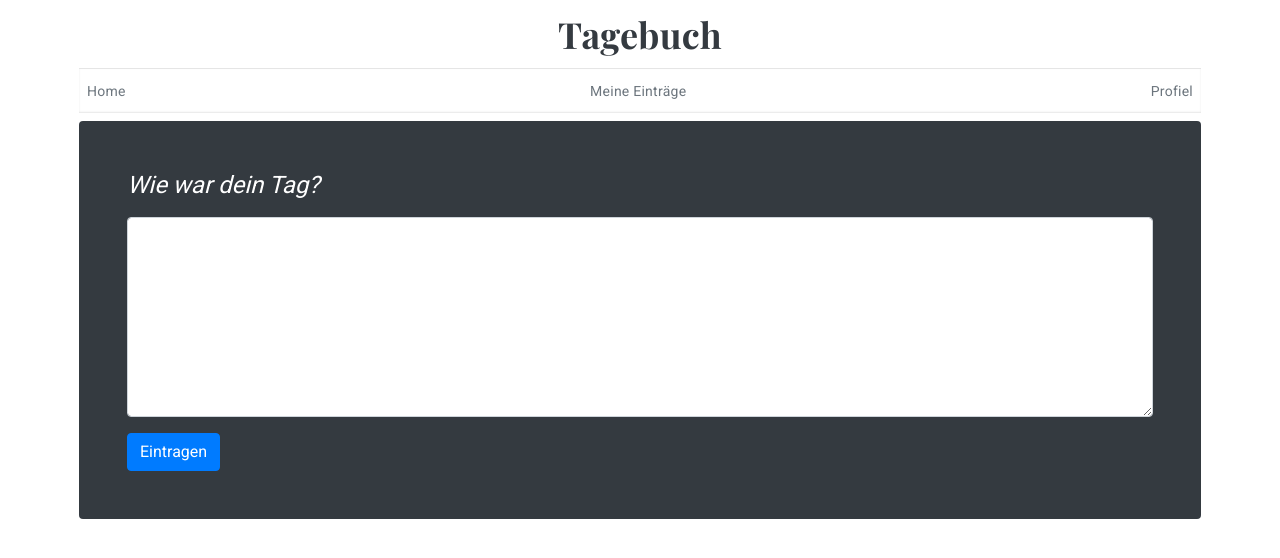
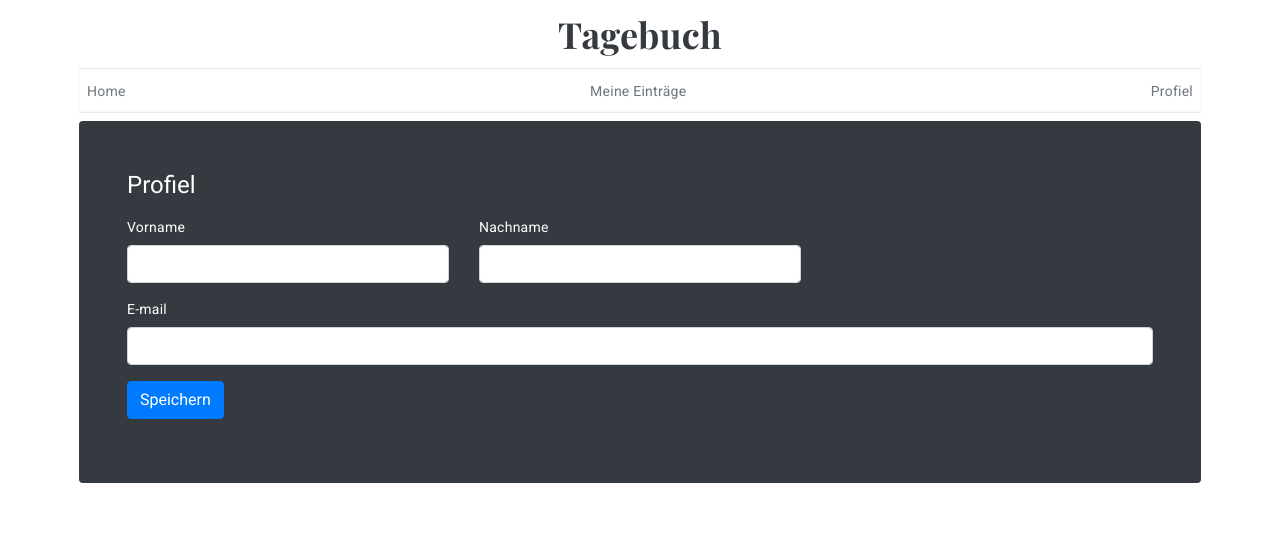
Before and after one commit to KarimaElSharkawy/WebtechFront, an Angular app in the folder frontend/: page /profiel in a window 1280 px wide. Before the commit this address led to /startseite. Shown: the top 558 px of the page. Built offline with nearby package versions, Linux system fonts and the light colour scheme.

Commit message:
profiel design

```diff
--- a/frontend/src/app/app.component.ts
+++ b/frontend/src/app/app.component.ts
@@ -7,11 +7,12 @@ import { MatFormFieldModule } from '@angular/material/form-field';
 import { EintraegeComponent } from './eintraege/eintraege.component';
 import { NavComponent } from './nav/nav.component';
 import { CommonModule } from '@angular/common';
+import { ProfielComponent } from './profiel/profiel.component';
 
 @Component({
   selector: 'app-root',
   standalone: true,
-  imports: [RouterOutlet, StartseiteComponent, MatFormFieldModule, MatInputModule,
+  imports: [RouterOutlet, StartseiteComponent, ProfielComponent, MatFormFieldModule, MatInputModule,
     MatSelectModule, EintraegeComponent, NavComponent],
   templateUrl: './app.component.html',
   styleUrls: ['./app.component.css']
--- a/frontend/src/app/app.module.ts
+++ b/frontend/src/app/app.module.ts
@@ -12,6 +12,7 @@ import { NavComponent } from './nav/nav.component';
 import { AppComponent } from './app.component';
 import { BackendService } from './shared/backend.service';
 import { AppRoutingModule } from './app.routes';
+import { ProfielComponent } from './profiel/profiel.component';
 
 
 
@@ -21,18 +22,22 @@ import { AppRoutingModule } from './app.routes';
     AppComponent,
     NavComponent,
     StartseiteComponent,
+    ProfielComponent,
     EintraegeComponent,
   ],
   imports: [
     BrowserModule,
     HttpClientModule,
     AppRoutingModule,
+    ProfielComponent,
     CommonModule,
     BackendService,
     HttpClient,
     RouterModule.forRoot([
       { path: 'startseite', component: StartseiteComponent },
       { path: 'eintraege', component: EintraegeComponent },
+      { path: 'profiel', component: ProfielComponent },
+
 
       { path: '', redirectTo: '/startseite', pathMatch: 'full' },
 
--- a/frontend/src/app/app.routes.ts
+++ b/frontend/src/app/app.routes.ts
@@ -2,10 +2,12 @@ import { RouterModule, Routes } from '@angular/router';
 import { StartseiteComponent } from './startseite/startseite.component';
 import { EintraegeComponent } from './eintraege/eintraege.component';
 import { NgModule } from '@angular/core';
+import { ProfielComponent } from './profiel/profiel.component';
 
 
 export const routes: Routes = [
   { path: 'startseite', component: StartseiteComponent },
+  { path: 'profiel', component: ProfielComponent },
   { path: 'eintraege', component: EintraegeComponent },
   { path: '', redirectTo: '/startseite', pathMatch: 'full' },
   { path: '**', redirectTo: '/startseite' }
--- a/frontend/src/app/nav/nav.component.html
+++ b/frontend/src/app/nav/nav.component.html
@@ -19,7 +19,7 @@
     <nav class="nav d-flex justify-content-between">
       <a class="p-2 text-muted" routerLink="/startseite" routerLinkActive="active">Home</a>
       <a class="p-2 text-muted" routerLink="/eintraege" routerLinkActive="active">Meine Einträge</a>
-      <a class="p-2 text-muted" routerLink="/eintraege" routerLinkActive="active">Profiel</a>
+      <a class="p-2 text-muted" routerLink="/profiel" routerLinkActive="active">Profiel</a>
 
     </nav>
   </div>
--- a/frontend/src/app/profiel/profiel.component.css
+++ b/frontend/src/app/profiel/profiel.component.css
@@ -0,0 +1,18 @@
+.container {
+    max-width: 90%;
+  }
+
+  .blog-header {
+    line-height: 1;
+    border-bottom: 1px solid #e5e5e5;
+  }
+
+  .blog-header-logo {
+    font-family: 'Playfair Display', serif;
+    font-size: 2.25rem;
+  }
+
+  .jumbotron {
+    background-color: #343a40;
+    color: white;
+  }
--- a/frontend/src/app/profiel/profiel.component.html
+++ b/frontend/src/app/profiel/profiel.component.html
@@ -1 +1,27 @@
-<p>profiel works!</p>
+<div class="container">
+    <div class="jumbotron p-3 p-md-5 text-white rounded bg-dark"><h1>Profiel</h1>
+      <div class="col-md-6 px-0">
+      </div>
+      <div class="row">
+        <div class="col-sm-4">
+          <div class="form-group">
+            <label>Vorname</label>
+            <input type="text" class="form-control">
+          </div>
+        </div>
+        <div class="col-sm-4">
+          <div class="form-group">
+            <label>Nachname</label>
+            <input type="text" class="form-control">
+          </div>
+        </div>
+      </div>
+      <div class="form-group">
+        <label>E-mail</label>
+        <input type="text" class="form-control">
+      </div> <div class="form-group">
+        <button type="button" class="btn btn-primary" >Speichern</button>
+      </div>
+    </div>
+
+  </div>
--- a/frontend/src/app/shared/backend.service.ts
+++ b/frontend/src/app/shared/backend.service.ts
@@ -23,5 +23,7 @@ export class BackendService {
     return this.http.delete(`${this.backendUrl}/entries/${id}`);
   }
 
-
+  updateEntry(id: number, entry: Eintraege): Observable<any> {
+    return this.http.put(`${this.backendUrl}/entries/${id}`, entry);
+  }
 }
```
